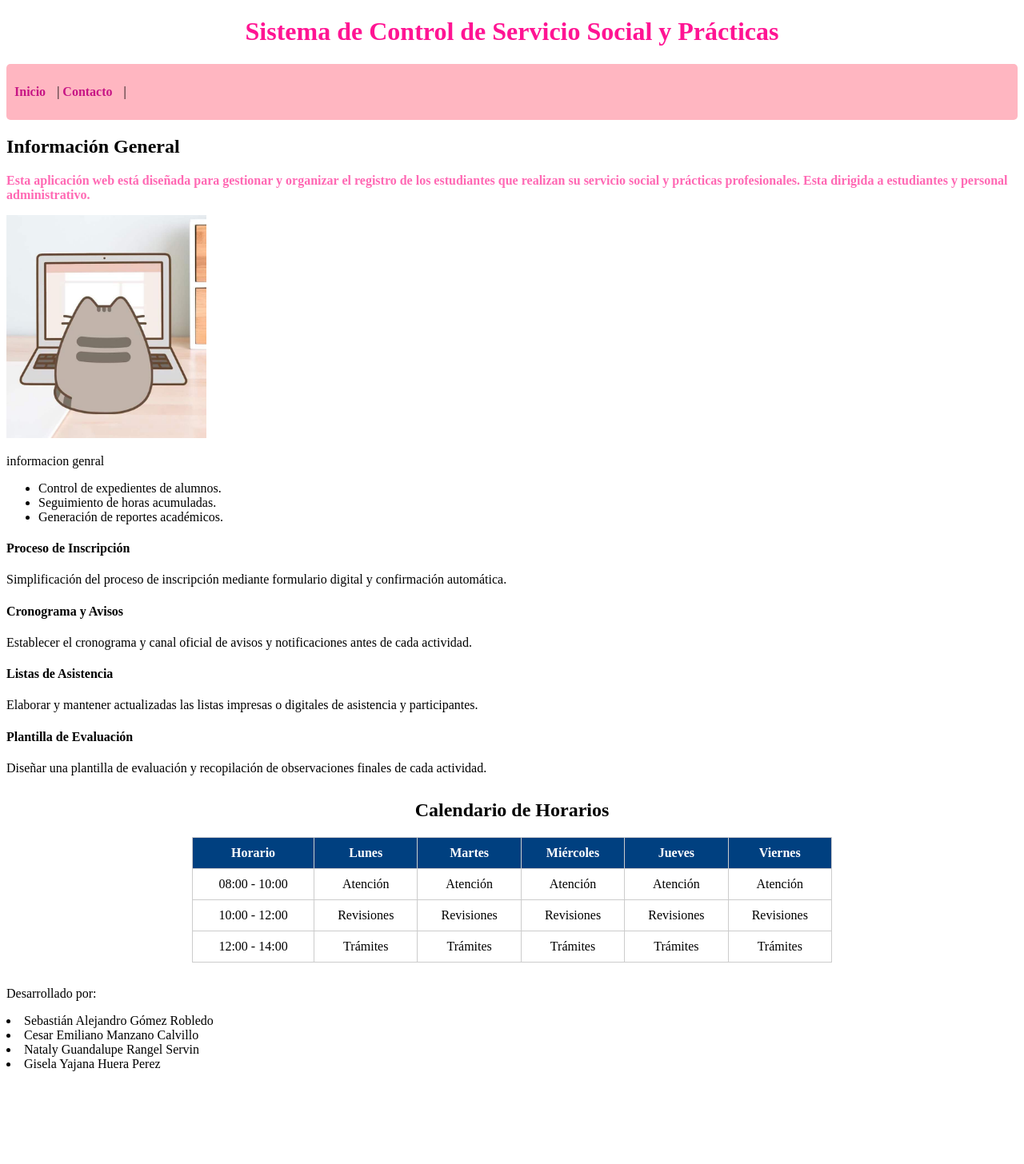
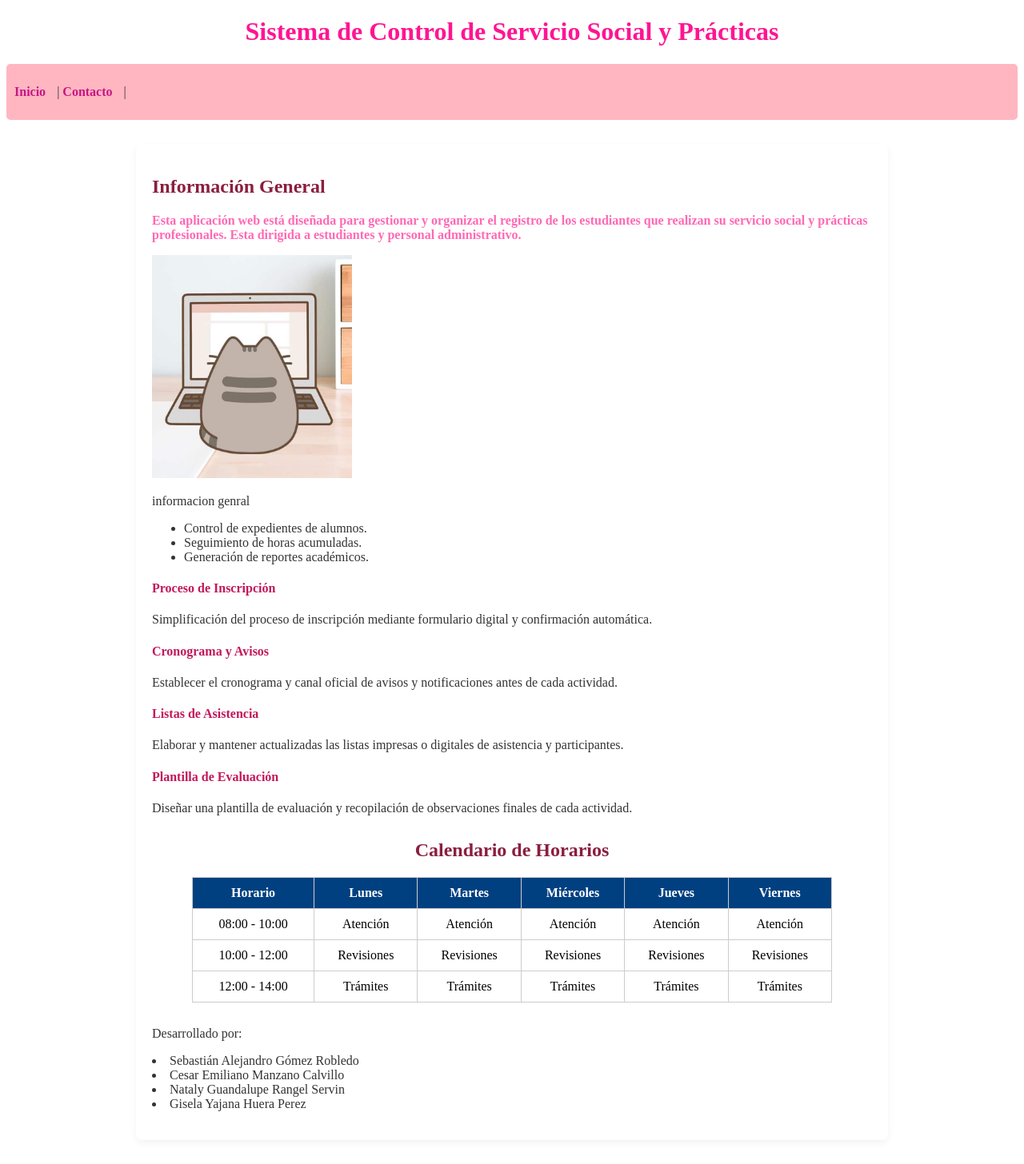
Before and after one commit to HUERTX/Equipo6Sistemaserviciosocialypracticas, a Django app: page / in a window 1280 px wide. Shown: the whole page at 80% size. Before the commit the page ends 1340 px from the top, so only its background shows below. Run offline with Django 5.2, Linux system fonts and the light colour scheme.

Commit message:
Se añade centrado de contenedor y estilos de color en el inicio

```diff
--- a/principal/static/principal/estilos.css
+++ b/principal/static/principal/estilos.css
@@ -49,3 +49,25 @@ nav a {
     background-color: #004080;
     color: white;
 }
+/* --- Contenedor Principal Centrado --- */
+.contenedor-principal {
+    max-width: 900px;
+    margin: 30px auto;
+    padding: 20px;
+    background-color: #ffffff;
+    border-radius: 8px;
+    box-shadow: 0 4px 10px rgba(0, 0, 0, 0.05);
+}
+/* --- Colores para los Títulos (H2 y H4) --- */
+h2 {
+    color: #8b1e3f; /* Un tono guinda/rosa oscuro muy elegante */
+}
+
+h4 {
+    color: #c2185b; /* Un tono rosa institucional para las tarjetas */
+}
+
+/* --- Color para los párrafos y listas --- */
+p, li {
+    color: #333333; /* Un gris oscuro lectura profesional */
+}
--- a/principal/templates/inicio.html
+++ b/principal/templates/inicio.html
@@ -19,6 +19,7 @@
     </header>
 
     <main>
+        <div class="contenedor-principal">
 
         <section>
             <h2>Información General</h2>
@@ -102,8 +103,6 @@
             </table>
         </section>
 
-    </main>
-
     <footer>
         <p>Desarrollado por:
             <li>Sebastián Alejandro Gómez Robledo</li>
@@ -112,6 +111,7 @@
             <li>Gisela Yajana Huera Perez</li>
         </p>
     </footer>
-
+</div> <!-- Cierre de contenedor-principal -->
+</main>
 </body>
 </html>
```
